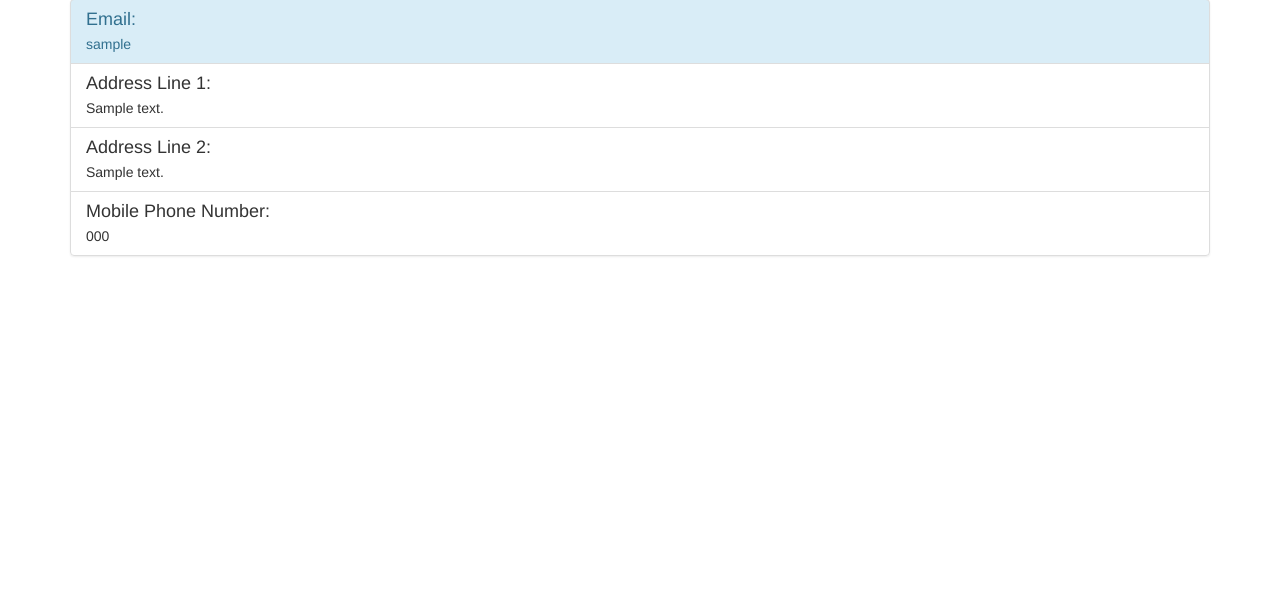
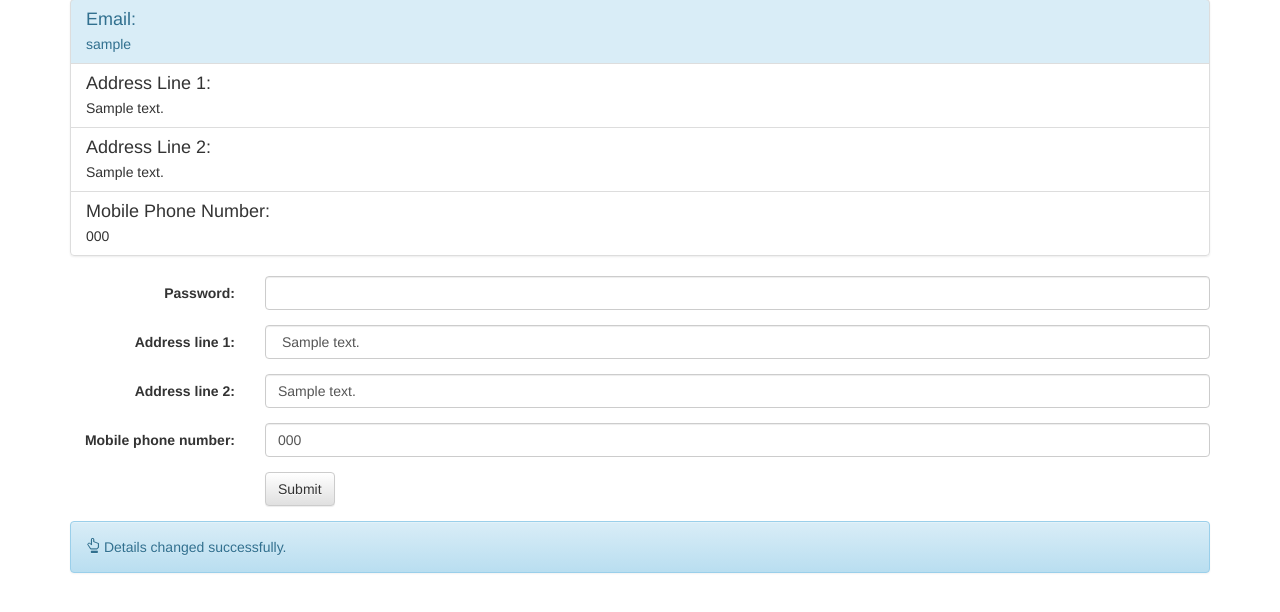
Before and after one commit to kylejwatson/MarketplaceWebsite, a PHP site: the page made by user.php in a window 1280 px wide. Shown: the part 73-685 px from the top of the page. Run offline with PHP 8.4, Linux system fonts and the light colour scheme; the visitor is signed in with stand-in values (Sample User, id 1); tables that the repository leaves empty or names only in its code hold one stand-in row (values such as "Sample post"); some libraries are stand-ins or nearby versions.

Commit message:
edit user functionality

```diff
--- a/Models/User.php
+++ b/Models/User.php
@@ -101,6 +101,30 @@ class User
     }
 
     /**
+     * Add user details to database
+     * @param PDO $conn
+     * @param string $password
+     * @param string $address1
+     * @param string $address2
+     * @param string $mobile
+     * @return string
+     */
+    public function editUser($conn, $password, $address1, $address2, $mobile){
+        $stmt = $conn->prepare("UPDATE users SET password=:password,address1=:address1,address2=:address2,mobile=:mobile WHERE username=:username");
+        $stmt->bindParam('username', $this->username);
+        $hashedPass = password_hash($password, PASSWORD_DEFAULT);
+        $stmt->bindParam('password', $hashedPass);
+        $stmt->bindParam('address1', $address1);
+        $stmt->bindParam('address2', $address2);
+        $stmt->bindParam('mobile', $mobile);
+        $result = $stmt->execute();
+        if(!$result){
+            return "Statement Failed: ". $stmt->errorInfo();
+        }
+        return "Success";
+    }
+
+    /**
      * Compare password hashes for user
      * @param PDO $conn
      * @param string $password
--- a/Views/user.phtml
+++ b/Views/user.phtml
@@ -17,4 +17,49 @@
         <p class="list-group-item-text"> <?php echo $view->mobile; ?></p>
     </li>
 </ul>
-<?php require('template/footer.phtml'); ?>
+
+<?php if(isset($view->user)) if($view->user === "admin@admin" || $view->user === $view->username):?>
+    <form class="form-horizontal" action="" method="post" enctype="multipart/form-data">
+        <div class="form-group">
+            <label class="control-label col-sm-2" for="password">Password: </label>
+            <div class="col-sm-10">
+                <input type="password" class="form-control" id="password" name="password" value="" required/>
+            </div>
+        </div>
+        <div class="form-group">
+            <label class="control-label col-sm-2" for="addr1">Address line 1: </label>
+            <div class="col-sm-10">
+                <input type="text" class="form-control" id="addr1" name="address1" value=" <?php echo $view->address1; ?>"/>
+            </div>
+        </div>
+        <div class="form-group">
+            <label class="control-label col-sm-2" for="addr2">Address line 2: </label>
+            <div class="col-sm-10">
+                <input type="text" class="form-control" id="addr2" name="address2" value="<?php echo $view->address2; ?>"/>
+            </div>
+        </div>
+        <div class="form-group">
+            <label class="control-label col-sm-2" for="mob">Mobile phone number: </label>
+            <div class="col-sm-10">
+                <input type="tel" maxlength="12" class="form-control" id="mob" name="mobile" value="<?php echo $view->mobile; ?>" required/>
+            </div>
+        </div>
+
+        <div class="form-group">
+            <div class="col-sm-offset-2 col-sm-10">
+                <input id="submit-btn" class="btn btn-default" type="submit" value="Submit" name="submit" />
+            </div>
+        </div>
+    </form>
+    <?php if(isset($view->status)) : ?>
+        <div class="alert alert-danger">
+            <span class='glyphicon glyphicon-hand-up' aria-hidden='true'></span>
+            <?php echo $view->status; ?>
+        </div>
+    <?php else: ?>
+        <div class="alert alert-info">
+            <span class='glyphicon glyphicon-hand-up' aria-hidden='true'></span>
+            Details changed successfully.
+        </div>
+    <?php endif; endif;
+require('template/footer.phtml'); ?>
--- a/user.php
+++ b/user.php
@@ -22,6 +22,15 @@ if(isset($_GET["id"])) {
 
 require_once('Models/DBConnection.php');
 $conn = DBConnection::Instance();
+
+if(isset($_POST['submit']) && ($_SESSION['user'] === "admin@admin" || $_SESSION['user'] === $user->username)){
+    $conn = DBConnection::Instance();
+    //Add new user to database
+    $result = $user->editUser($conn, $_POST['password'], $_POST['address1'], $_POST['address2'], $_POST['mobile']);
+    if ($result != "Success") {
+        $view->status = $result;
+    }
+}
 //Attempt to get details of user
 $details = $user->getDetails($conn);
 //Redirect if retrieval fails
```
